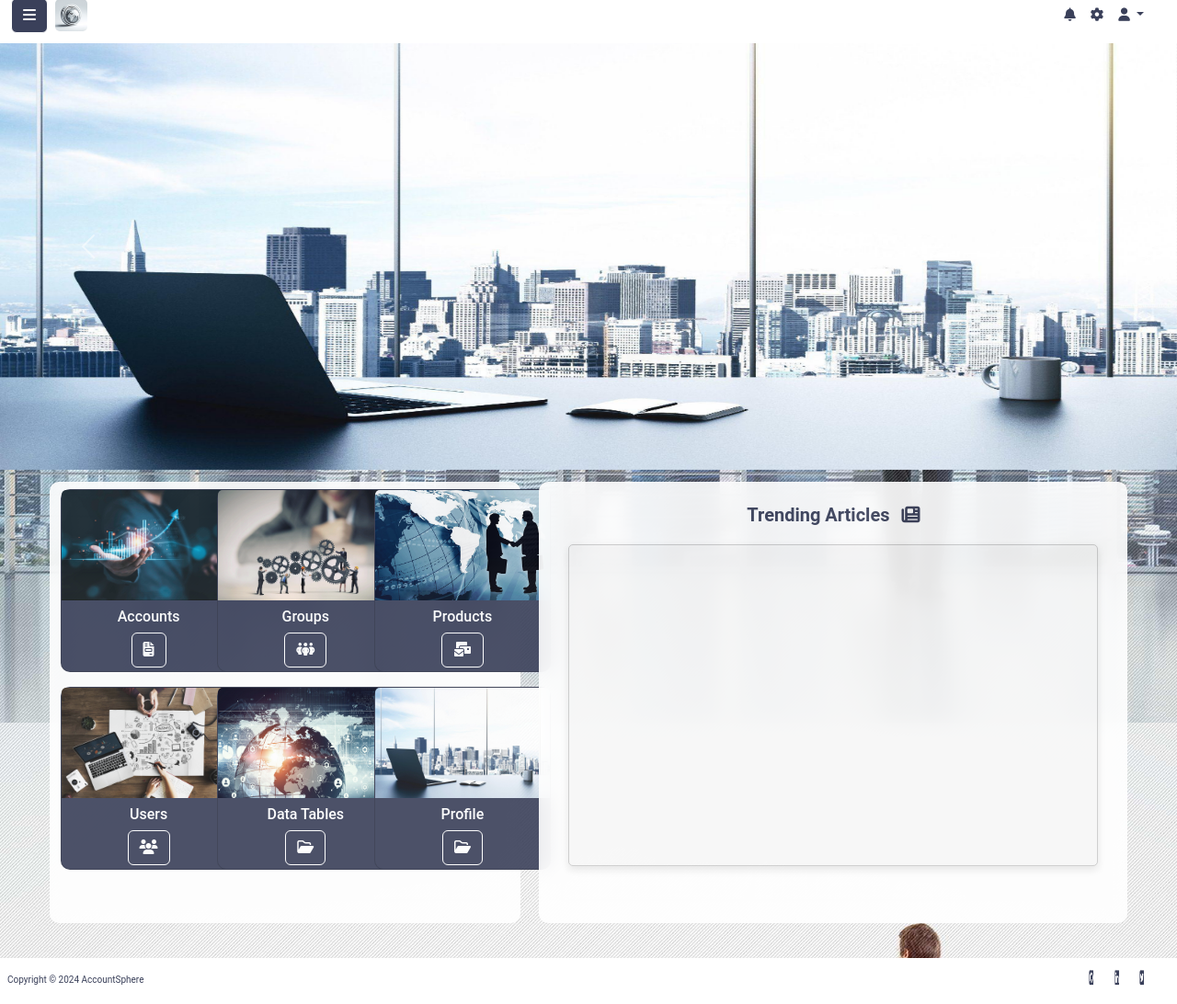
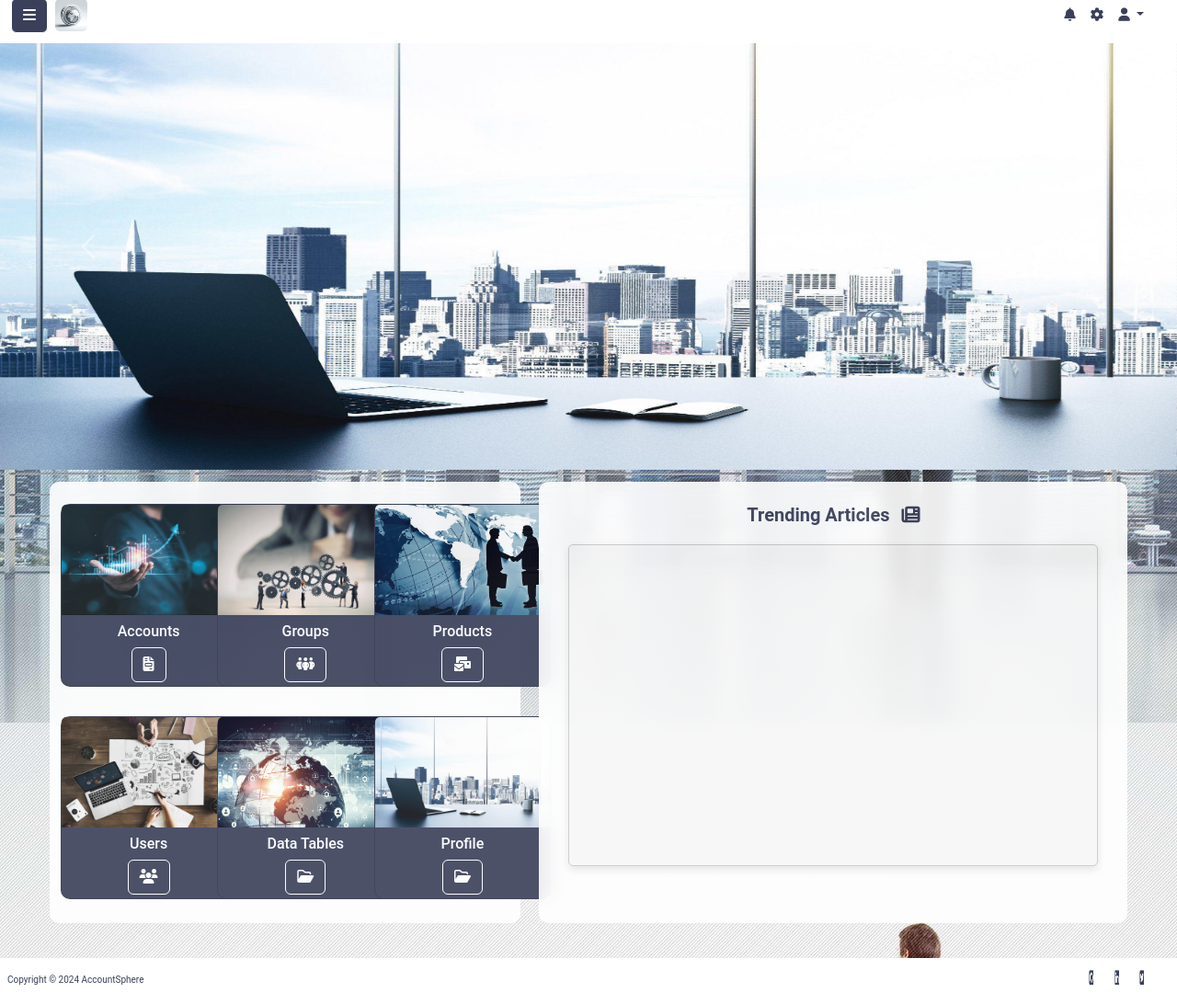
Before and after one commit to GOkwori/AccountSphere, a Flask app: page / in a window 1280 px wide. Shown: the part 14-1106 px from the top of the page at 92% size. Run offline with Flask 3, Linux system fonts and the light colour scheme; data that the repository does not hold is empty; some libraries are stand-ins or nearby versions.

Commit message:
Update home page

```diff
--- a/accountsphere/templates/index.html
+++ b/accountsphere/templates/index.html
@@ -35,7 +35,7 @@
 <section>
     <div class="row container-fluid p-0" id="section-container">
         <div class="col-md-6 section_1 text-center">
-            <div class="row text-center mt-2" id="card-container">
+            <div class="row text-center mt-4" id="card-container">
                 <!-- Adjust columns to use col-md-4 for three cards per row -->
                 <div class="col-4 mb-2">
                     <div class="card" style="width: 12rem;">
@@ -72,7 +72,7 @@
                 </div>
             </div>
 
-            <div class="row text-center mt-2" id="card-container">
+            <div class="row text-center mt-4" id="card-container">
                 <!-- Adjust columns to use col-md-4 for three cards per row -->
                 <div class="col-4 mb-2">
                     <div class="card" style="width: 12rem;">
```
